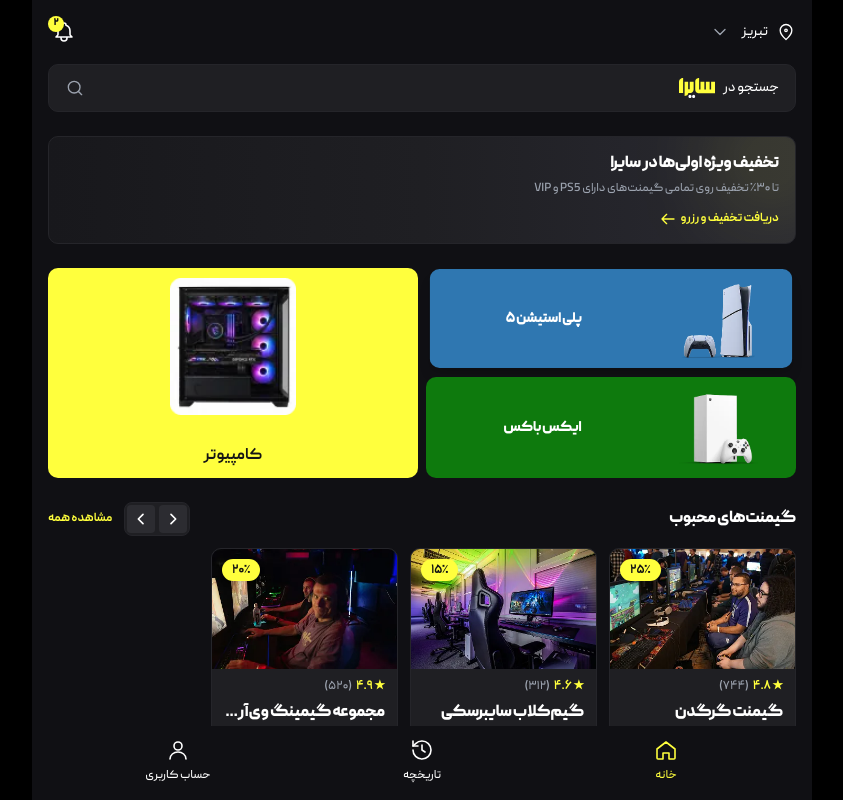
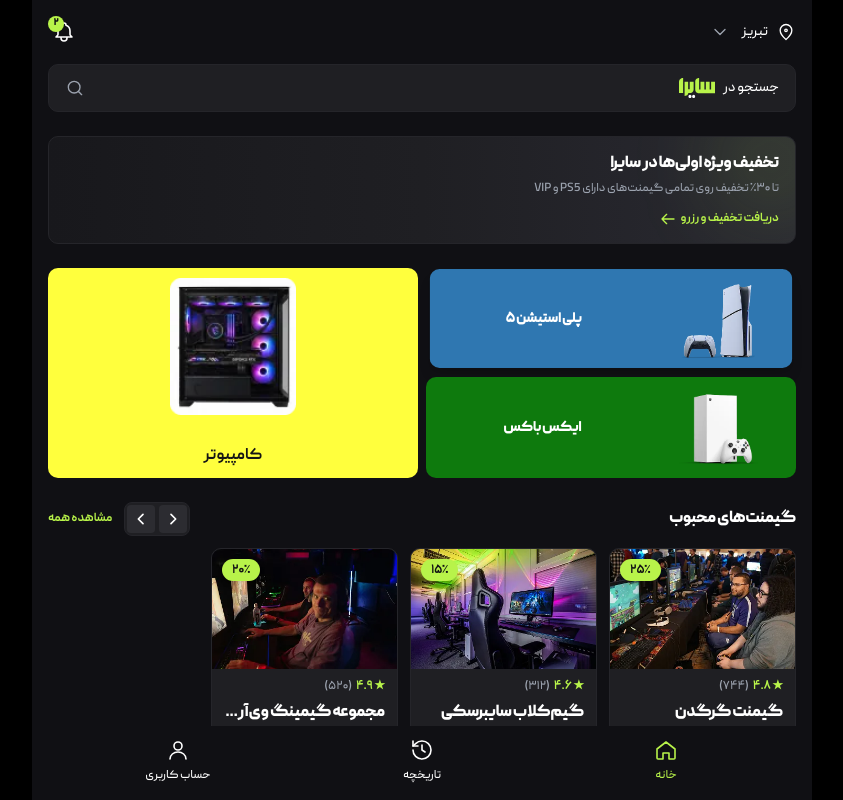
Before and after one commit to moazzen3169/sayra, a Next.js app: page / in a window 1280 px wide. Shown: the top 800 px of the page, without its empty margins (218-1061 px from the left). Built offline with nearby package versions, Linux system fonts and the light colour scheme; no server answers.

Commit message:
update primary color and logo

```diff
--- a/src/app/globals.css
+++ b/src/app/globals.css
@@ -61,8 +61,8 @@
   --bg-body-2: #000000;
   --bg-card: #1F1F23;
   --foreground: #35353B;
-  --primary: #FFFF3D;
-  --primary-hover: #E6E635;
+  --primary: #B8F34A;
+  --primary-hover: #8ebf35;
   --primary-muted: rgba(255, 255, 61, 0.15);
   --text-white: #FFFFFF;
   --text-muted: #9CA3AF;
```
Also changed, not shown: public/design/sayra.svg.
